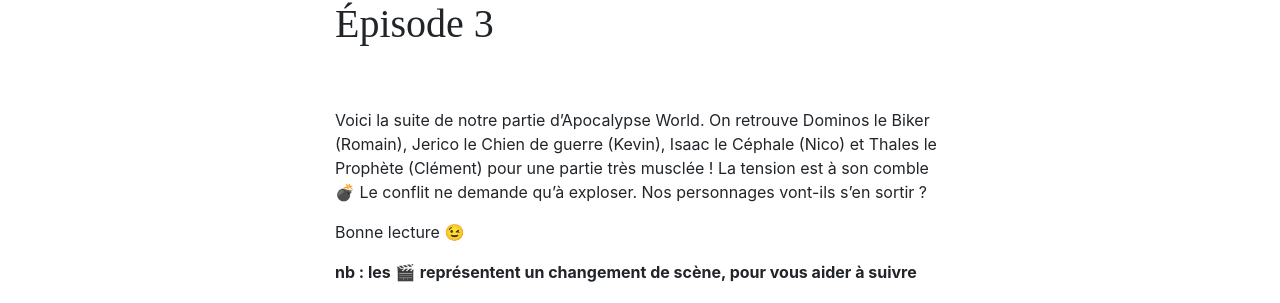
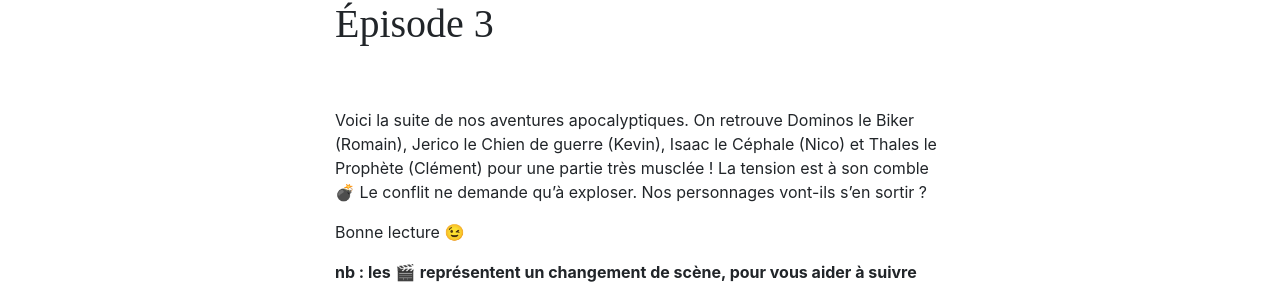
Before and after one commit to NielsSarys/nielssarys.github.io, a Jekyll site: the page built from _posts/2019-07-15-apocalypse-world-kingsroad-épisode-3.md, in a window 1280 px wide and 900 px high. Shown: the part 392-695 px from the top of the window. Built offline with Jekyll 4.4.1, drawn with Linux system fonts in a browser that asks for light colours; nearby versions of some CDN libraries; some web fonts are replaced.

Commit message:
Update from Forestry.io Niels Sarys updated _posts/2019-07-15-apocalypse-world-kingsroad-épisode-3.md

```diff
--- a/_posts/2019-07-15-apocalypse-world-kingsroad-épisode-3.md
+++ b/_posts/2019-07-15-apocalypse-world-kingsroad-épisode-3.md
@@ -11,7 +11,7 @@
 - jdr
 
 ---
-Voici la suite de notre partie d’Apocalypse World. On retrouve Dominos le Biker (Romain), Jerico le Chien de guerre (Kevin), Isaac le Céphale (Nico) et Thales le Prophète (Clément) pour une partie très musclée ! La tension est à son comble 💣 Le conflit ne demande qu'à exploser. Nos personnages vont-ils s'en sortir ?
+Voici la suite de nos aventures apocalyptiques. On retrouve Dominos le Biker (Romain), Jerico le Chien de guerre (Kevin), Isaac le Céphale (Nico) et Thales le Prophète (Clément) pour une partie très musclée ! La tension est à son comble 💣 Le conflit ne demande qu'à exploser. Nos personnages vont-ils s'en sortir ?
 
 Bonne lecture 😉
 
```
